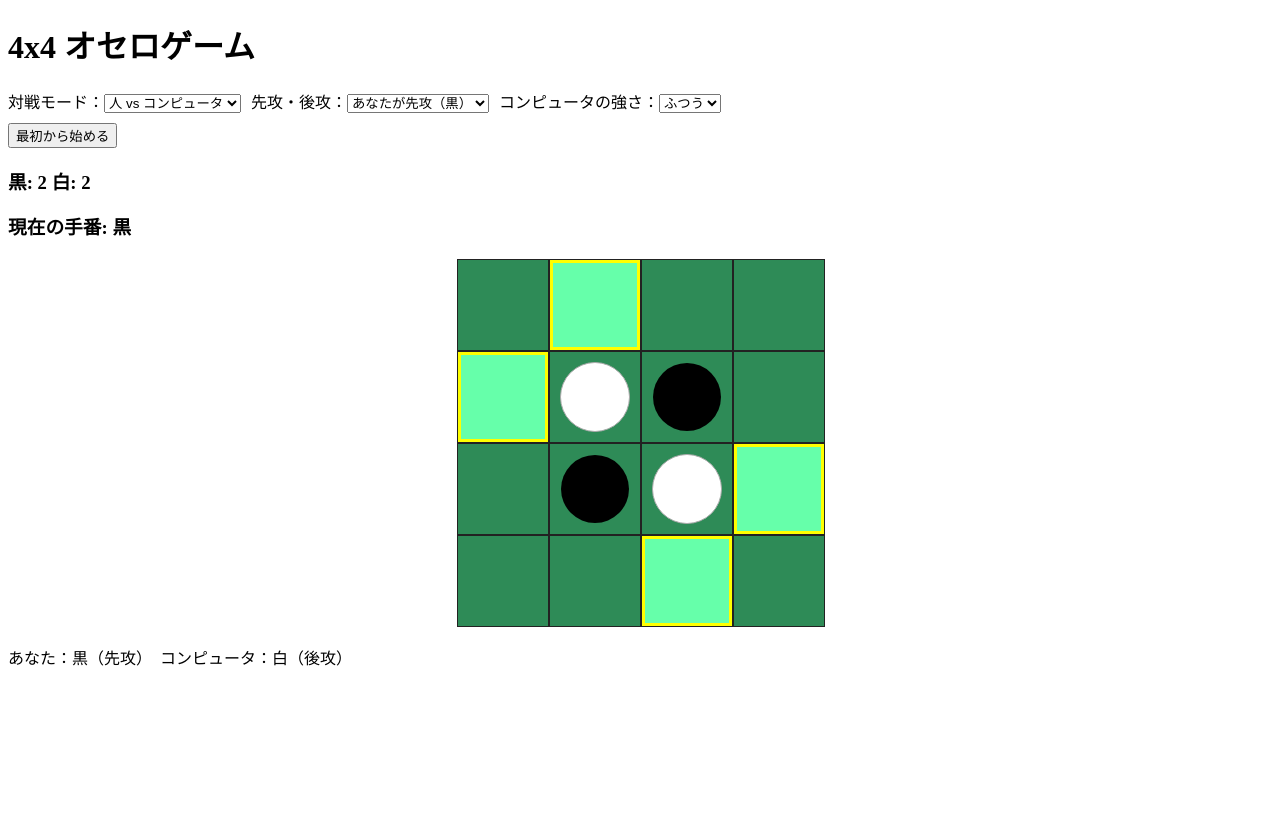
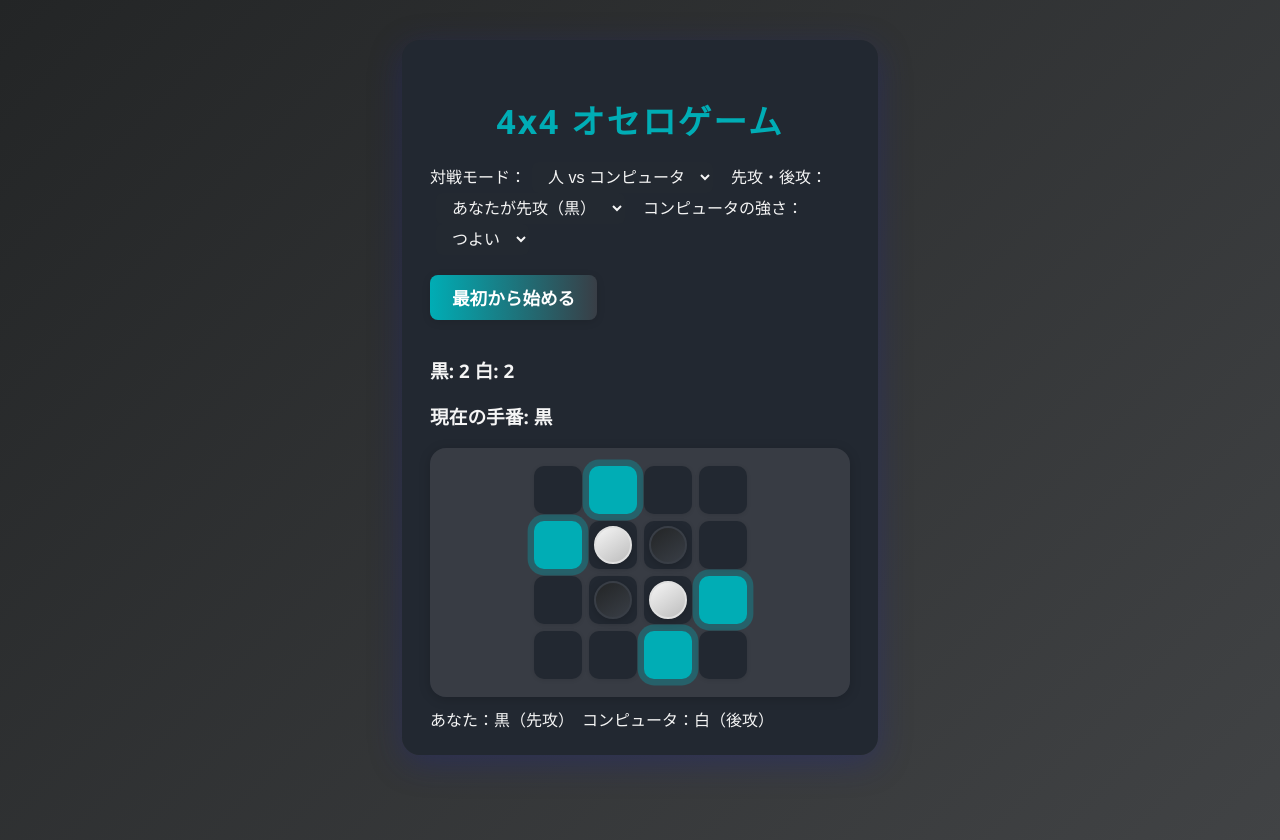
Before and after one commit to kewpie134134/reversi4x4, a React (Vite) app: page / in a window 1280 px wide. Before the commit the page ends 800 px from the top, so only its background shows below. Built offline with nearby package versions, Linux system fonts and the light colour scheme.

Commit message:
デザインをモダンな感じに修正

```diff
--- a/src/App.css
+++ b/src/App.css
@@ -1,46 +1,184 @@
-/* 盤面を中央に配置し、セル同士の隙間を小さくする */
+/* 全体のスタイル設定 */
+body {
+  background: linear-gradient(135deg, #232526 0%, #414345 100%);
+  min-height: 100vh;
+  font-family: 'Segoe UI', 'Roboto', 'Helvetica Neue', Arial, 'Liberation Sans', sans-serif;
+  margin: 0;
+  color: #f5f5f5;
+}
+
+/* アプリケーションコンテナ */
+.app {
+  max-width: 420px;
+  margin: 40px auto;
+  background: rgba(34, 40, 49, 0.98);
+  border-radius: 18px;
+  box-shadow: 0 8px 32px 0 rgba(31, 38, 135, 0.37);
+  padding: 32px 28px 24px 28px;
+}
+
+/* 見出し */
+h1 {
+  text-align: center;
+  font-size: 2.1rem;
+  letter-spacing: 2px;
+  margin-bottom: 18px;
+  color: #00adb5;
+  font-weight: 700;
+}
+
+/* ラベル、セレクトボックス、ボタンのフォントサイズ */
+label, select, button {
+  font-size: 1rem;
+}
+
+/* セレクトボックスのスタイル */
+select {
+  background: #232931;
+  color: #f5f5f5;
+  border: none;
+  border-radius: 6px;
+  padding: 6px 12px;
+  margin-left: 6px;
+  margin-right: 8px;
+  outline: none;
+  transition: background 0.2s;
+}
+
+/* セレクトボックスフォーカス時のスタイル */
+select:focus {
+  background: #393e46;
+}
+
+/* ボタンのスタイル */
+button {
+  background: linear-gradient(90deg, #00adb5 0%, #393e46 100%);
+  color: #fff;
+  border: none;
+  border-radius: 8px;
+  padding: 10px 22px;
+  font-size: 1.1rem;
+  font-weight: 600;
+  margin: 10px 0 18px 0;
+  cursor: pointer;
+  box-shadow: 0 2px 8px rgba(0,0,0,0.12);
+  transition: background 0.2s, transform 0.1s;
+}
+
+/* ボタンホバー時のスタイル */
+button:hover {
+  background: linear-gradient(90deg, #00c6d7 0%, #232931 100%);
+  transform: translateY(-2px) scale(1.04);
+}
+
+/* ボードラッパーのスタイル */
+.board-wrapper {
+  display: flex;
+  justify-content: center;
+  align-items: center;
+  margin: 18px 0 10px 0;
+  padding: 18px;
+  background: rgba(57, 62, 70, 0.95);
+  border-radius: 16px;
+  box-shadow: 0 2px 12px rgba(0,0,0,0.18);
+}
+
+/* 盤面のスタイル */
 .board {
   display: grid;
-  grid-template-columns: repeat(4, 90px);
-  grid-template-rows: repeat(4, 90px);
-  gap: 2px;
-  justify-content: center;
-  margin: 20px auto;
+  grid-template-columns: repeat(4, 48px);
+  grid-template-rows: repeat(4, 48px);
+  gap: 7px;
 }
 
+/* セルのスタイル */
 .cell {
-  width: 90px;
-  height: 90px;
-  background: #2e8b57;
-  border: 1px solid #222;
+  width: 48px;
+  height: 48px;
+  background: #222831;
+  border-radius: 10px;
   display: flex;
   align-items: center;
   justify-content: center;
   cursor: pointer;
-  padding: 0;
+  box-shadow: 0 1px 4px rgba(0,0,0,0.10);
+  transition: background 0.18s, box-shadow 0.18s;
+  position: relative;
 }
 
+/* 有効なセルのスタイル */
 .cell.valid {
-  box-shadow: 0 0 0 3px #ff0 inset;
-  background: #6fa;
+  background: #00adb5;
+  box-shadow: 0 0 0 3px #00adb5aa;
+  animation: pulse 1.2s infinite;
 }
 
-.stone {
-  width: 68px;
-  height: 68px;
-  border-radius: 50%;
-  background: #000;
+/* パルスアニメーション */
+@keyframes pulse {
+  0% { box-shadow: 0 0 0 3px #00adb5aa; }
+  50% { box-shadow: 0 0 0 7px #00adb544; }
+  100% { box-shadow: 0 0 0 3px #00adb5aa; }
 }
 
-.stone.white {
-  background: #fff;
-  border: 1px solid #aaa;
+/* 石のスタイル */
+.stone {
+  width: 34px;
+  height: 34px;
+  border-radius: 50%;
+  background: linear-gradient(145deg, #232526 0%, #393e46 100%);
+  box-shadow: 0 2px 8px rgba(0,0,0,0.18);
+  border: 2px solid #393e46;
+  transition: background 0.2s;
 }
 
+/* 白い石のスタイル */
+.stone.white {
+  background: linear-gradient(145deg, #f5f5f5 0%, #bdbdbd 100%);
+  border: 2px solid #e0e0e0;
+}
+
+/* 結果表示のスタイル */
+.result {
+  text-align: center;
+  font-size: 1.4rem;
+  font-weight: bold;
+  color: #00adb5;
+  margin: 18px 0 0 0;
+  letter-spacing: 1px;
+}
+
+/* スコアボードのスタイル */
+.scoreboard {
+  display: flex;
+  justify-content: space-between;
+  align-items: center;
+  background: #393e46;
+  border-radius: 10px;
+  padding: 10px 18px;
+  margin: 12px 0 0 0;
+  font-size: 1.1rem;
+  color: #f5f5f5;
+  box-shadow: 0 1px 4px rgba(0,0,0,0.10);
+}
+
+/* ゲームオーバーアニメーション */
+.gameover-animate {
+  animation: fadeout 2s;
+}
+
+/* フェードアウトアニメーション */
+@keyframes fadeout {
+  0% { opacity: 1; }
+  80% { opacity: 1; }
+  100% { opacity: 0.3; }
+}
+
+/* 勝者フラッシュアニメーション */
 .board-wrapper.gameover-animate {
   animation: winner-flash 2s;
 }
 
+/* 勝者フラッシュアニメーションのキーフレーム */
 @keyframes winner-flash {
   0%   { box-shadow: 0 0 0px 0px #ffd700; }
   20%  { box-shadow: 0 0 40px 10px #ffd700; }
@@ -48,11 +186,3 @@
   80%  { box-shadow: 0 0 40px 10px #ffd700; }
   100% { box-shadow: 0 0 0px 0px #ffd700; }
 }
-
-.result {
-  font-size: 2em;
-  font-weight: bold;
-  color: #ffd700;
-  text-align: center;
-  margin-top: 20px;
-}
--- a/src/App.tsx
+++ b/src/App.tsx
@@ -24,7 +24,7 @@ function App() {
   const [animate, setAnimate] = useState(false);
   const [mode, setMode] = useState<Mode>("cpu");
   const [cpuColor, setCpuColor] = useState<"black" | "white">("white");
-  const [cpuLevel, setCpuLevel] = useState<CpuLevel>("easy");
+  const [cpuLevel, setCpuLevel] = useState<CpuLevel>("hard");
 
   const validMoves = getValidMoves(board, currentPlayer);
   const opponent = currentPlayer === "black" ? "white" : "black";
```
